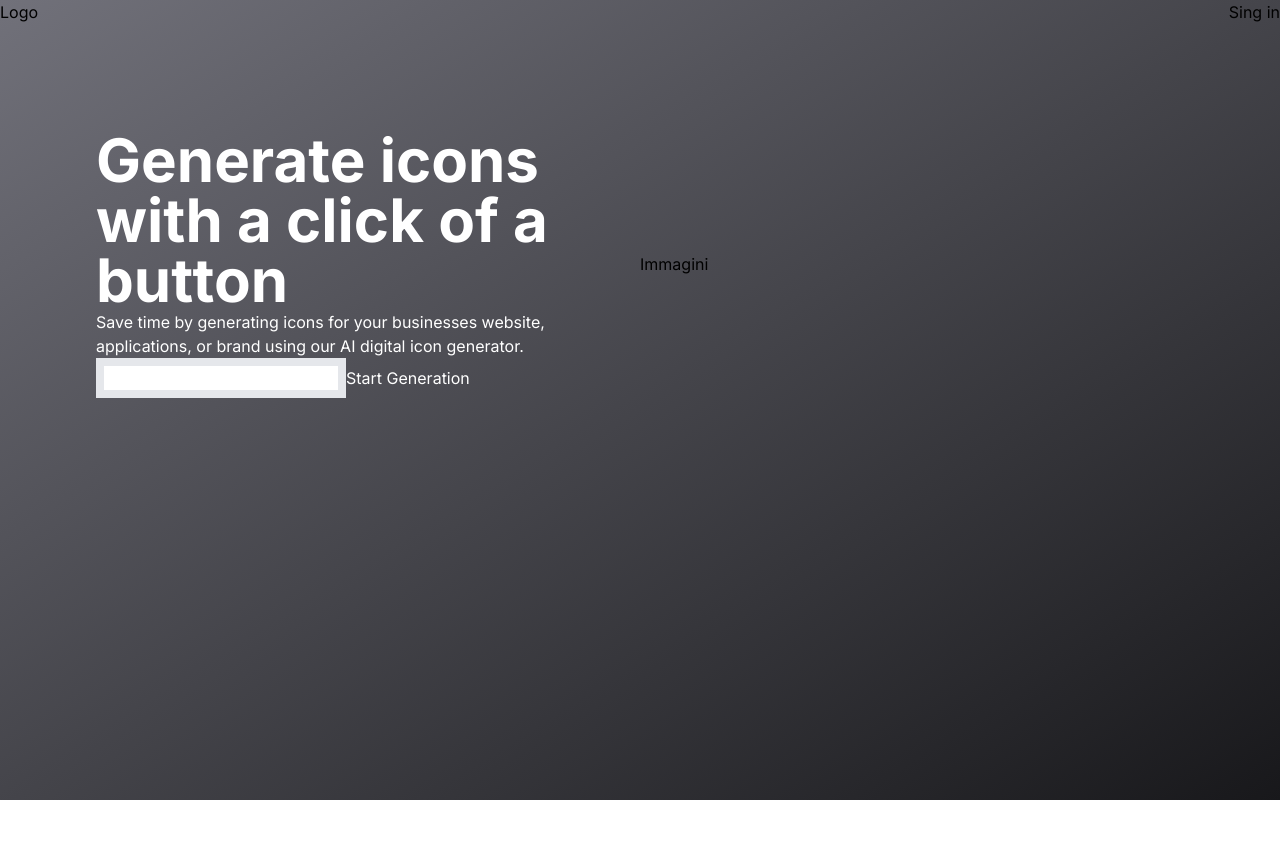
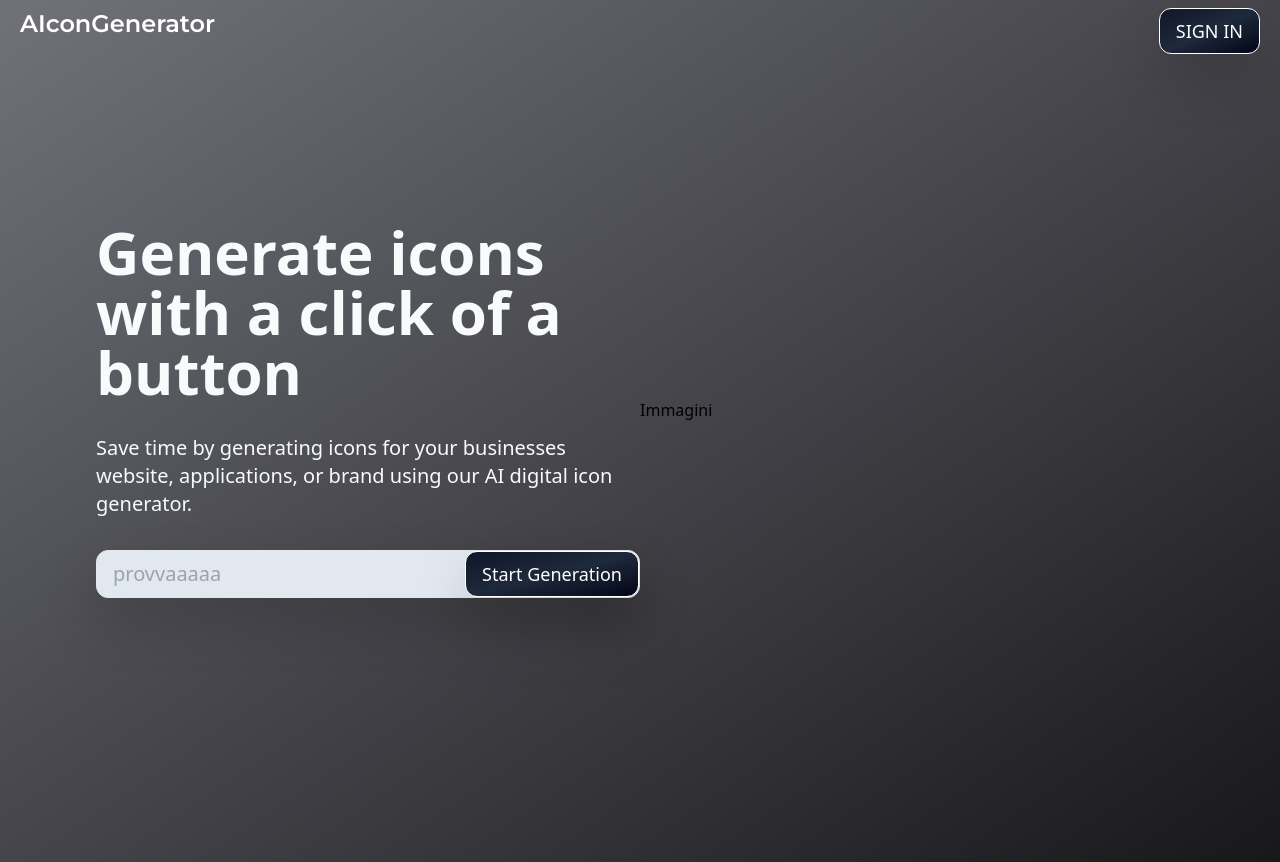
Before and after one commit to morhaaa/ai-icon-generator, a Next.js app: page / in a window 1280 px wide. Before the commit the page ends 800 px from the top, so only its background shows below. Built offline with nearby package versions, Linux system fonts and the light colour scheme.

Commit message:
Update UI landing page

```diff
--- /dev/null
+++ b/src/app/generator/page.tsx
@@ -0,0 +1,5 @@
+const Generator: React.FC = () => {
+  return <div className="h-screen">ciao</div>;
+};
+
+export default Generator;
--- a/src/app/layout.tsx
+++ b/src/app/layout.tsx
@@ -1,22 +1,23 @@
-import './globals.css'
-import type { Metadata } from 'next'
-import { Inter } from 'next/font/google'
-
-const inter = Inter({ subsets: ['latin'] })
+import Navbar from "@/components/Navbar";
+import "./globals.css";
+import type { Metadata } from "next";
 
 export const metadata: Metadata = {
-  title: 'Create Next App',
-  description: 'Generated by create next app',
-}
+  title: "Create Next App",
+  description: "Generated by create next app",
+};
 
 export default function RootLayout({
   children,
 }: {
-  children: React.ReactNode
+  children: React.ReactNode;
 }) {
   return (
     <html lang="en">
-      <body className={inter.className}>{children}</body>
+      <body className="bg-gradient-to-br from-zinc-500 to-zinc-900">
+        <Navbar />
+        {children}
+      </body>
     </html>
-  )
+  );
 }
--- a/src/app/page.tsx
+++ b/src/app/page.tsx
@@ -1,11 +1,9 @@
 import LandingHero from "@/components/landing-hero";
-import LandingNavbar from "@/components/landing-navbar";
 import Image from "next/image";
 
 export default function Home() {
   return (
-    <main className="h-screen w-screen flex flex-col bg-gradient-to-br from-zinc-500 to-zinc-900 items-center">
-      <LandingNavbar />
+    <main className="h-screen w-screen flex flex-col  items-center">
       <LandingHero />
     </main>
   );
--- /dev/null
+++ b/src/components/Navbar.tsx
@@ -0,0 +1,19 @@
+import LandingButton from "@/components/ui/landing-button";
+import { Montserrat } from "next/font/google";
+
+const monserrat = Montserrat({ subsets: ["latin"] });
+
+const Navbar: React.FC = () => {
+  return (
+    <nav className="w-full flex justify-between px-5 py-2">
+      <div className={monserrat.className}>
+        <p className="font-semibold text-white text-2xl">AIconGenerator</p>
+      </div>
+      <LandingButton>
+        <p>SIGN IN</p>
+      </LandingButton>
+    </nav>
+  );
+};
+
+export default Navbar;
--- a/src/components/landing-hero.tsx
+++ b/src/components/landing-hero.tsx
@@ -1,19 +1,24 @@
+import LandingButton from "./ui/landing-button";
+
 export default function LandingHero() {
   return (
-    <section className="w-[85%] h-[60%] flex items-center justify-center">
-      <div className="basis-1/2 text-white">
-        <h2 className="text-6xl font-bold">
+    <section className="w-[85%] pt-28 md:pt-36 lg:pt-40 flex flex-col md:flex-row items-center justify-center ">
+      <div className="basis-1/2 text-slate-50 flex flex-col gap-4 md:gap-6 lg:gap-8">
+        <h2 className="text-4xl md:text-5xl lg:text-6xl font-bold">
           Generate icons with a click of a button
         </h2>
-        <p>
+        <p className="text-sm md:text-base lg:text-xl">
           Save time by generating icons for your businesses website,
           applications, or brand using our AI digital icon generator.
         </p>
         <div className="flex">
-          <div className="bg-gray-200 p-2">
-            <input />
+          <div className="w-full flex items-center rounded-xl border pl-4 bg-slate-200 drop-shadow-2xl">
+            <input
+              className="w-full text-sm md:text-base lg:text-xl text-black outline-none bg-transparent font-medium"
+              placeholder="provvaaaaa"
+            />
+            <LandingButton>Start Generation</LandingButton>
           </div>
-          <button>Start Generation</button>
         </div>
       </div>
       <div className="basis-1/2">Immagini</div>
--- a/src/components/landing-navbar.tsx
+++ /dev/null
@@ -1,10 +0,0 @@
-const LandingNavbar: React.FC = () => {
-  return (
-    <nav className="w-full flex justify-between">
-      <div>Logo</div>
-      <button>Sing in</button>{" "}
-    </nav>
-  );
-};
-
-export default LandingNavbar;
--- /dev/null
+++ b/src/components/ui/landing-button.tsx
@@ -0,0 +1,15 @@
+import { ReactNode } from "react";
+
+interface Props {
+  children: ReactNode;
+}
+
+const LandingButton: React.FC<Props> = ({ children }) => {
+  return (
+    <button className="text-white font-medium text-sm lg:text-lg py-2 px-4 bg-gradient-to-br from-slate-900 via-slate-800 to-slate-950 border border-white rounded-xl whitespace-nowrap drop-shadow-2xl">
+      {children}
+    </button>
+  );
+};
+
+export default LandingButton;
```
